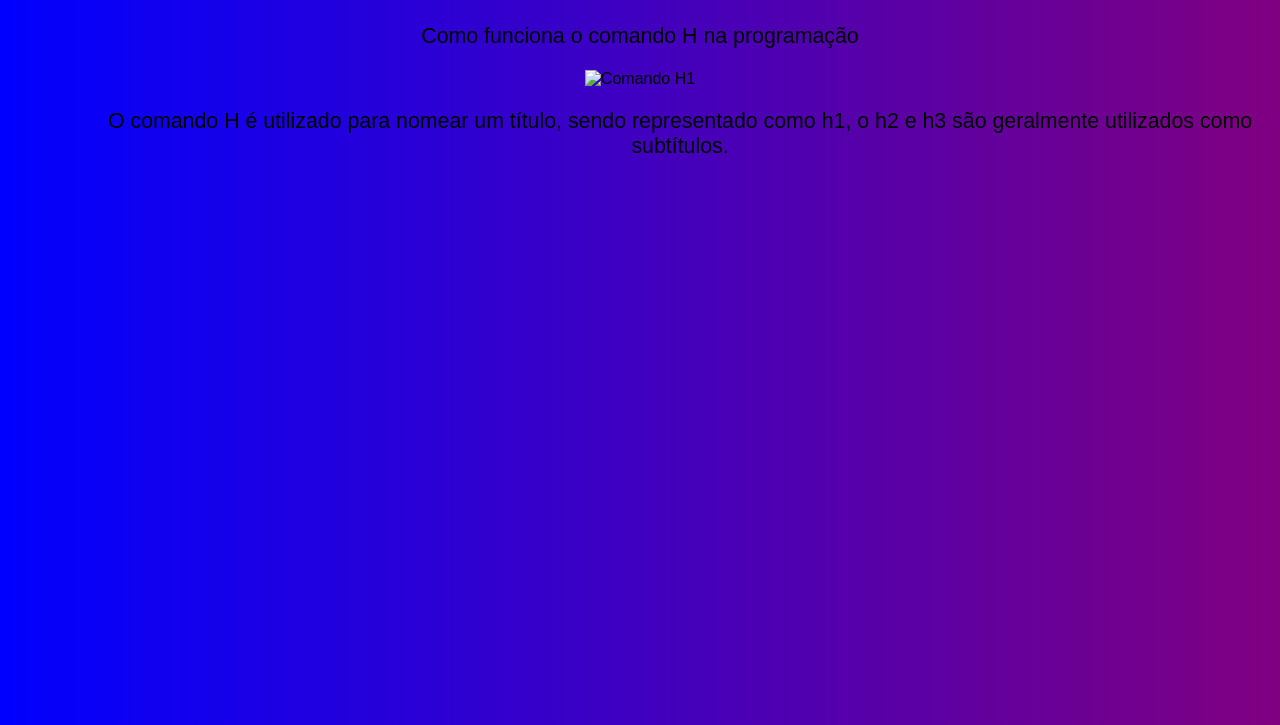
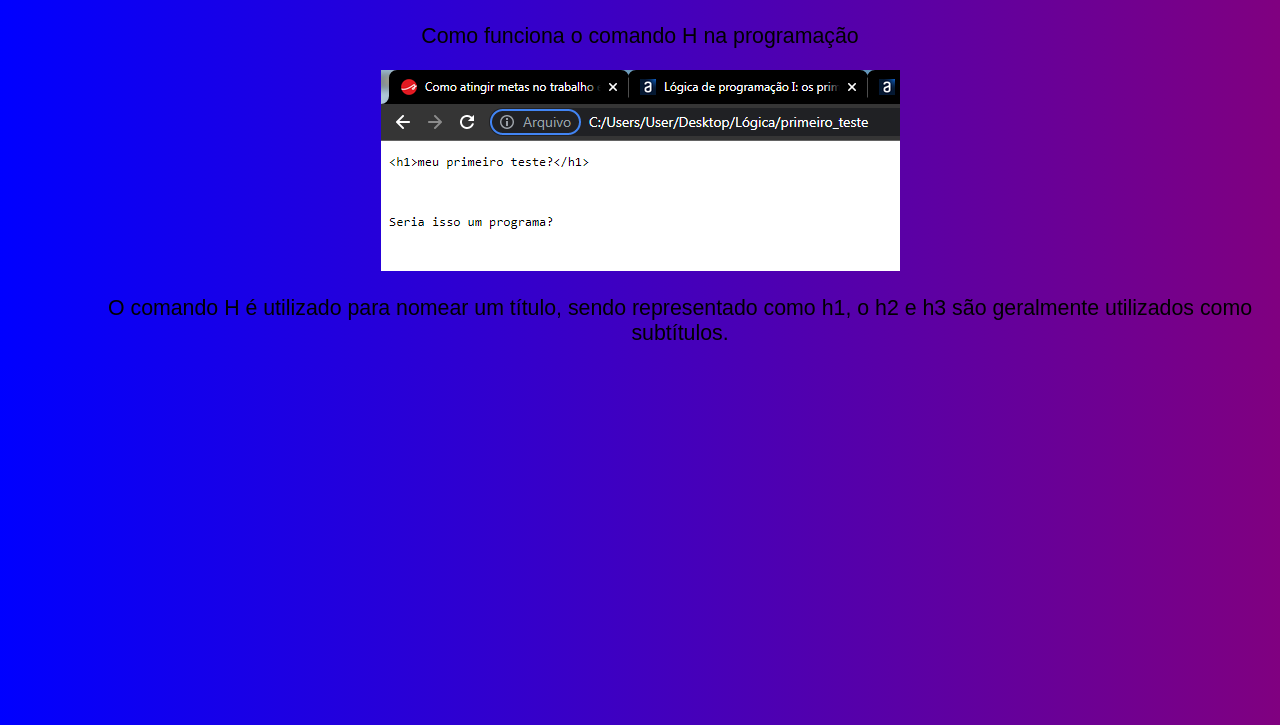
Before and after one commit to VitorOgaki/Site-html-, a plain HTML site: page Comando H.html in a window 1280 px wide. Shown: the part 75-800 px from the top of the page. Drawn offline with Linux system fonts and the light colour scheme.

Commit message:
Update Comando H.html

```diff
--- a/Comando H.html
+++ b/Comando H.html
@@ -11,7 +11,7 @@
 
  <p id="p3">Como funciona o comando H na programação</p>
 
-<img src="  " alt="Comando H1">
+<img src="comandoh.webp " alt="Comando H1">
 
     <ol start="4">
         <ol>
```
